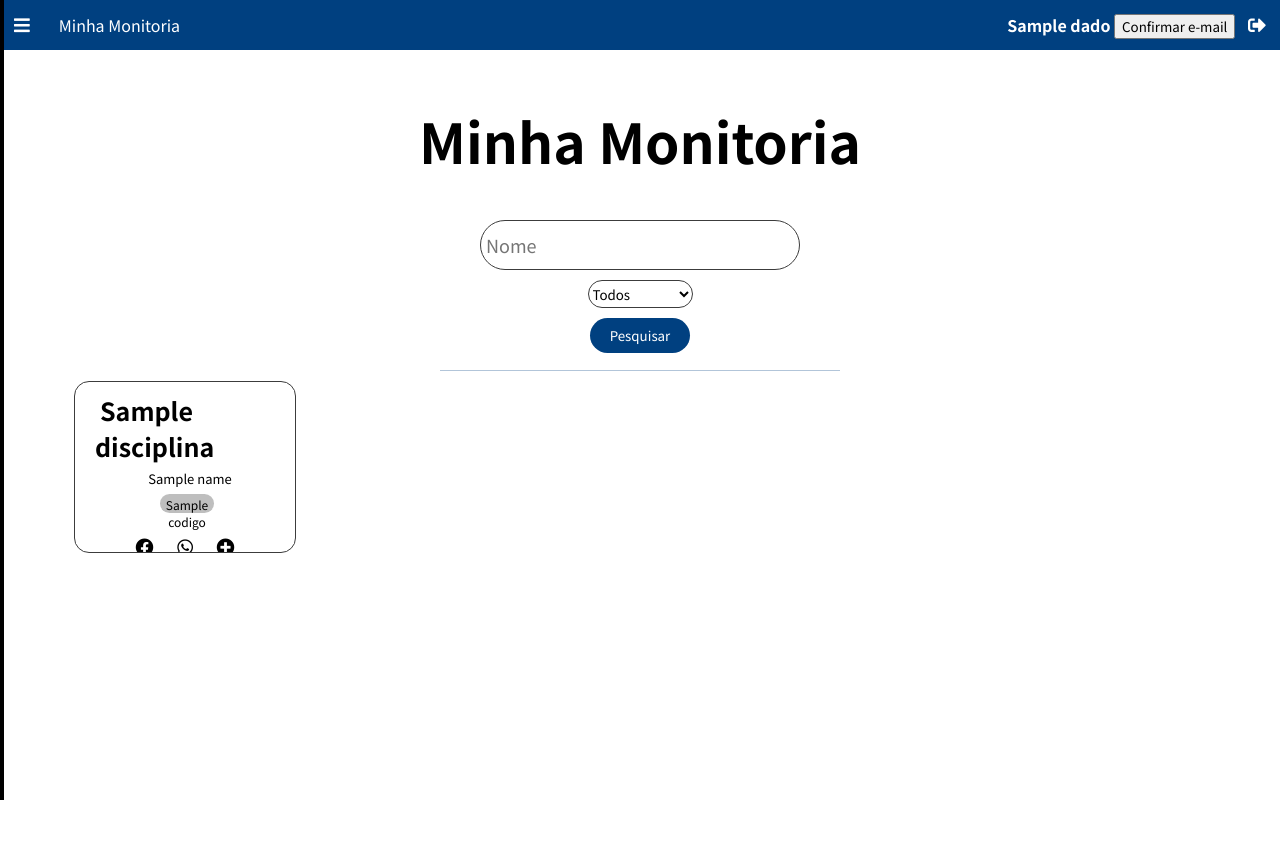
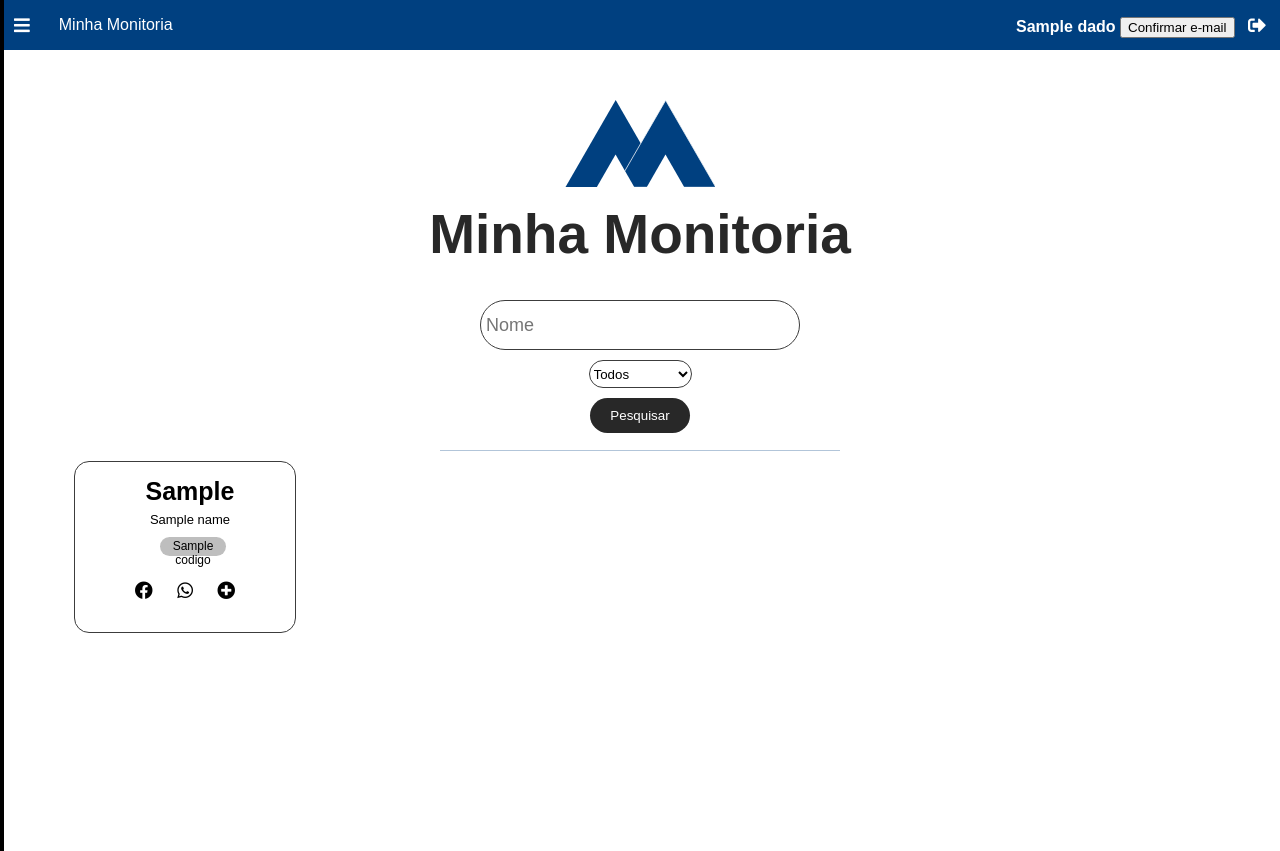
Before and after one commit to Joaoaalves/Minha-Monitoria, a Flask app: template app/templates/home.html in a window 1280 px wide. Before the commit the page ends 800 px from the top, so only its background shows below. Run offline with Flask 2, Linux system fonts and the light colour scheme; the template is opened without the code that fills it: most values are stand-ins (such as "Sample title", 1, 10 or a date in 2020); parts of the project's set-up code (start-up, migrations or seed data) failed here and were passed over; some libraries are stand-ins or nearby versions.

Commit message:
Adição da logo do site

```diff
--- a/app/static/css/home.css
+++ b/app/static/css/home.css
@@ -5,6 +5,7 @@
 body {
 	padding: 0px;
 	margin: 0px;
+	font-family: Arial, Helvetica, sans-serif;
 }
 
 .sidenav {
@@ -31,6 +32,13 @@ body {
   outline: none;
   color: black;
   border: none;
+}
+
+.sidenavrp {
+	width: 100px;
+	height: 150px;
+	position: relative;
+	display: inline-block;
 }
 
 
@@ -115,9 +123,9 @@ button:active, a:active{
 
 .logo {
 	width: 100%;
-	height: 120px;
+	height: 200px;
 	background-color: white;
-	color: black;
+	color: rgb(40,40,40);
 	position: relative;
 	left: 0px;
 	top: 0px;
@@ -126,6 +134,11 @@ button:active, a:active{
 	font-weight: bolder;
 	z-index: 1;
 	padding-top: 50px;
+}
+svg {
+	width: 150px;
+	height: auto;
+	margin-bottom: 15px;
 }
 .pesquisa {
 	width: 400px;
@@ -160,7 +173,7 @@ button:active, a:active{
 
 input[type=submit] {
     padding: 5px 15px;
-    background: var(--azul);
+    background: rgb(40,40,40);
     border: 0 none;
     cursor: pointer;
     -webkit-border-radius: 5px;
@@ -203,7 +216,7 @@ input[type=submit] {
 		.campusD{
 			background-color: rgb(255,105,97);
 			border-radius: 30px;
-			padding: 0px 2px 2px 2px;
+			padding: 2px 2px 2px 2px;
 			text-align: center;
 			width: 100px;
 			height: 15px;
@@ -216,7 +229,7 @@ input[type=submit] {
 		.campusFCE{
 			background-color: rgb(221,160,221);
 			border-radius: 30px;
-			padding: 0px 2px 2px 2px;
+			padding: 2px 2px 2px 2px;
 			text-align: center;
 			width: 40px;
 			height: 15px;
@@ -229,7 +242,7 @@ input[type=submit] {
 		.campusFGA{
 			background-color: rgb(119,221,119);
 			border-radius: 30px;
-			padding: 0px 2px 2px 2px;
+			padding: 2px 2px 2px 2px;
 			text-align: center;
 			width: 40px;
 			height: 15px;
@@ -242,7 +255,7 @@ input[type=submit] {
 		.campusFUP{
 			background-color: rgb(253,253,150);
 			border-radius: 30px;
-			padding: 0px 2px 2px 2px;
+			padding: 2px 2px 2px 2px;
 			text-align: center;
 			width: 40px;
 			height: 15px;
@@ -253,14 +266,16 @@ input[type=submit] {
 			font-size: 12px;
 		}
 		.disciplina {
-			text-decoration: none;
 			text-align: center;
-			width: 90%;
-			height: 50px;
+			width: 190px;
+			height: 30px;
 			overflow: hidden;
 			position: relative;
-			left: 5%;
+			left: 5px;
 			margin: 5px;
+		}
+		.aDisciplina {
+			text-decoration: none;
 			font-size: 25px;
 			font-weight: bolder;
 			color: black;
@@ -284,7 +299,7 @@ input[type=submit] {
 			margin-left: -25px;
 			font-size: 12px;
 			border-radius: 30px;
-			padding: 2px;
+			padding: 2px 8px 2px 8px;
 			background-color: rgba(40,40,40,.3);
 		}
 button {
@@ -310,8 +325,3 @@ button {
 	margin: 4px;
 	display: inline-block;
 }
-
-* {
-	font-family: 'Noto Sans JP', sans-serif;
-
-}
--- a/app/templates/busca.html
+++ b/app/templates/busca.html
@@ -24,7 +24,7 @@
 										<div class="campusFUP">{{ dados[6][monitoria]['campus'] }}</div>
 									{% endif %}
 
-									<a href="/monitoria?chave={{monitoria}}" class="disciplina">{{ dados[6][monitoria]['disciplina'] }}</a>
+									<div class="disciplina"><a class="aDisciplina" href="/monitoria?chave={{monitoria}}">{{ dados[6][monitoria]['disciplina'] }}</a></div>
 									<div class="professor">{{ dados[6][monitoria]['nome'] }}</div>
 									<div class="codigo">{{ dados[6][monitoria]['codigo'] }}</div>
 
@@ -48,6 +48,7 @@
 						{% endfor %}
 					{% endfor %}
 				{% endif %}
+				<span class="sidenavrp"></span>
 		</div>
 
 		<div id="main">
@@ -105,7 +106,7 @@
 								<div class="campusFUP">{{ monitoria['campus'] }}</div>
 							{% endif %}
 
-							<a href="/monitoria?chave={{monitoria['chave']}}" class="disciplina">{{ monitoria['disciplina'] }}</a>
+							<div class="disciplina"><a class="aDisciplina" href="/monitoria?chave={{monitoria}}">{{ monitoria['disciplina'] }}</a></div>
 							<div class="professor">{{ monitoria['nome'] }}</div>
 							<div class="codigo">{{ monitoria['codigo'] }}</div>
 
--- a/app/templates/home.html
+++ b/app/templates/home.html
@@ -26,7 +26,7 @@
 										<div class="campusFUP">{{ dados[1][monitoria]['campus'] }}</div>
 									{% endif %}
 
-									<a href="/monitoria?chave={{monitoria}}" class="disciplina">{{ dados[1][monitoria]['disciplina'] }}</a>
+									<div class="disciplina"><a class="aDisciplina" href="/monitoria?chave={{monitoria}}">{{ dados[1][monitoria]['disciplina'] }}</a></div>
 									<div class="professor">{{ dados[1][monitoria]['nome'] }}</div>
 									<div class="codigo">{{ dados[1][monitoria]['codigo'] }}</div>
 
@@ -50,6 +50,7 @@
 						{% endfor %}
 					{% endfor %}
 				{% endif %}
+				<span class="sidenavrp"></span>
 		</div>
 
 		<div id="main">
@@ -74,7 +75,19 @@
 				</div>
 			</div>
 
-			<div class="logo">Minha Monitoria</div>
+			<div class="logo">
+				<svg x="0px" y="0px" width="200px" height="115.9px" viewBox="0 0 200 115.9" enable-background="new 0 0 200 115.9" xml:space="preserve">
+					<switch>
+						<g i:extraneous="self">
+							<polygon fill="#004080" points="0.7,115.9 67.6,0 134.5,115.9 		"/>
+							<polygon fill="#004080" stroke="#FFFFFF" stroke-miterlimit="10" points="67.2,116.4 134.2,0.5 201.1,116.4 		"/>
+							<polygon fill="#FFFFFF" points="109.1,115.9 134,72.8 158.9,115.9 		"/>
+							<polygon fill="#FFFFFF" points="42.5,115.9 67.4,72.8 92.3,115.9 		"/>
+						</g>
+					</switch>
+				</svg><br>
+				Minha Monitoria
+			</div>
 
 			<!-- PESQUISAR -->
 			<div class="pesquisa">
@@ -109,7 +122,7 @@
 								<div class="campusFUP">{{ dados[1][monitoria]['campus'] }}</div>
 							{% endif %}
 
-							<a href="/monitoria?chave={{monitoria}}" class="disciplina">{{ dados[1][monitoria]['disciplina'] }}</a>
+							<div class="disciplina"><a class="aDisciplina" href="/monitoria?chave={{monitoria}}">{{ dados[1][monitoria]['disciplina'] }}</a></div>
 							<div class="professor">{{ dados[1][monitoria]['nome'] }}</div>
 							<div class="codigo">{{ dados[1][monitoria]['codigo'] }}</div>
 
```
Also changed, not shown: app/static/css/busca.css (+12 -4 lines), app/static/css/login.css (+10 -3 lines), app/templates/login.html (+12 -1 lines).
